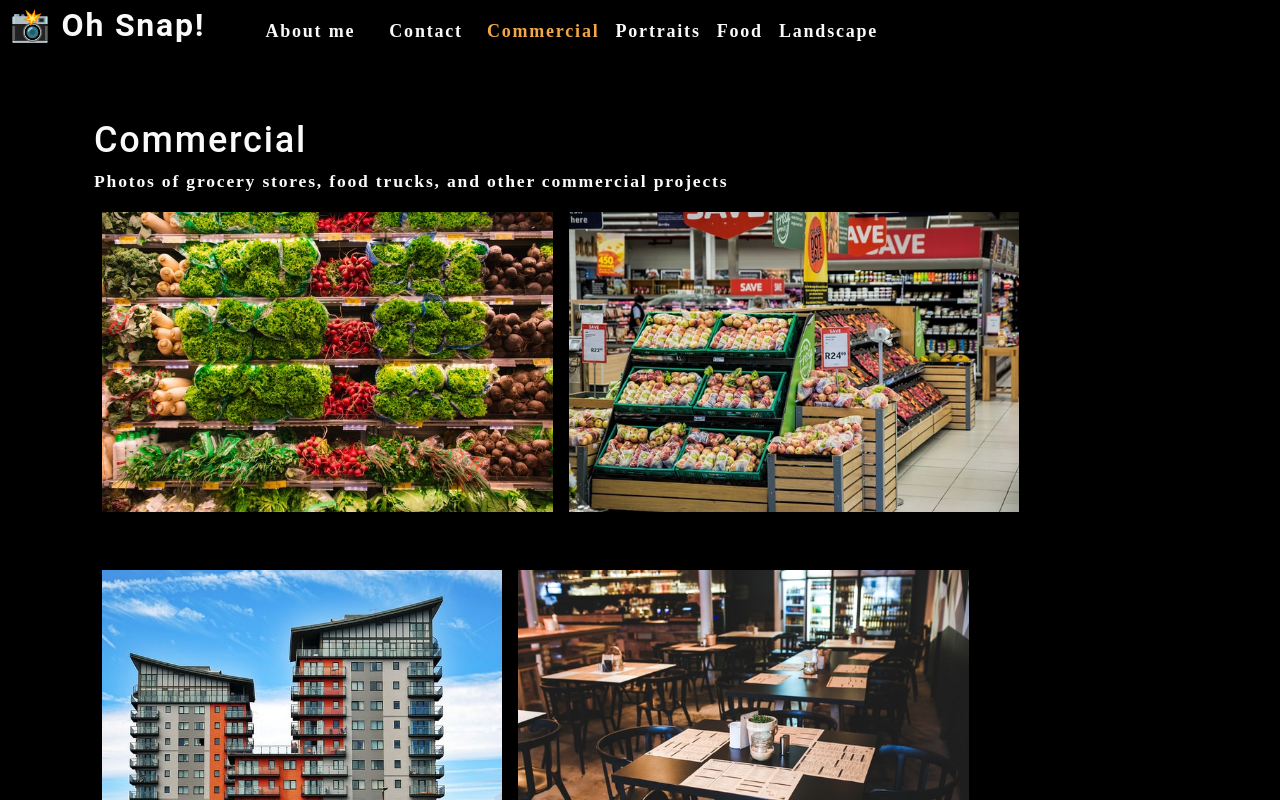
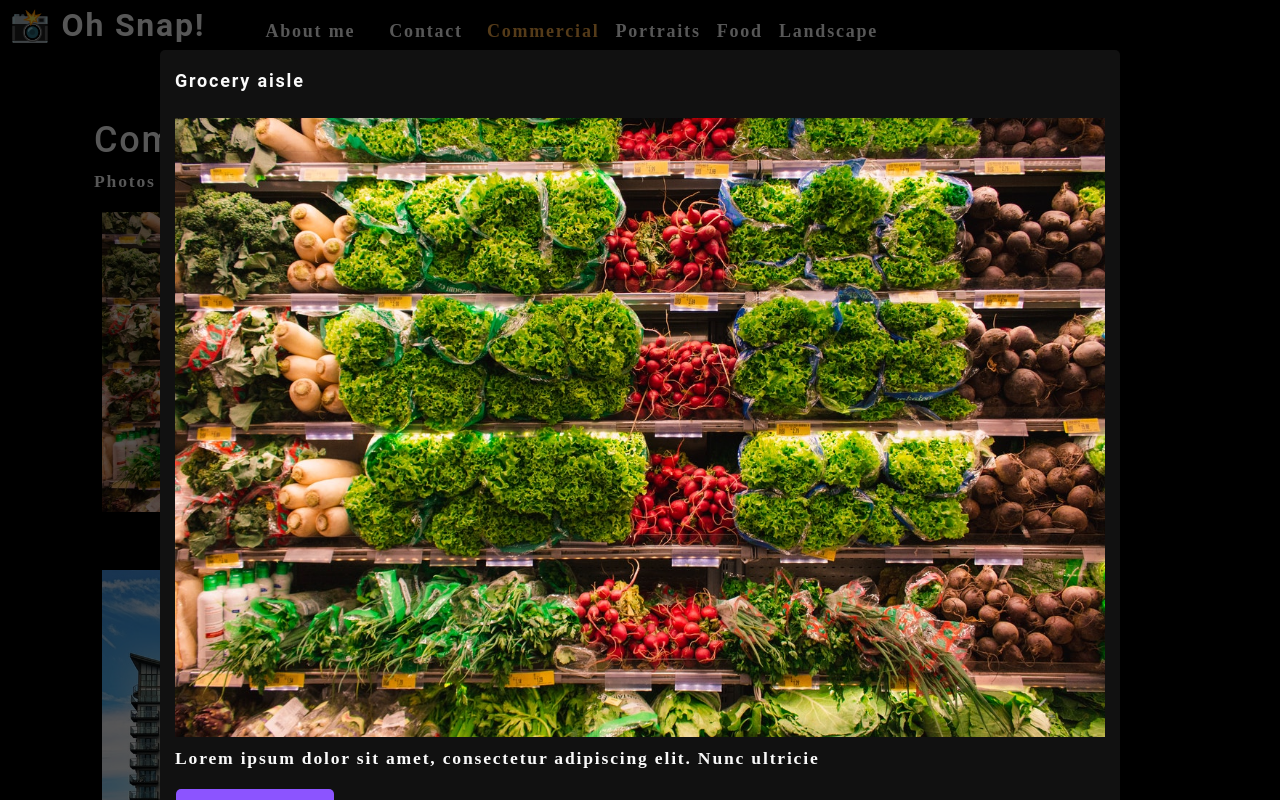
Before and after one commit to jamestw13/photography-portfolio, a React (Create React App) app: page / in a window 1280 px wide. Both pictures are taken after a click on the picture 327 px from the left and 361 px from the top of the page. Shown: the top 800 px of the page. Built offline with nearby package versions, Linux system fonts and the light colour scheme.

Commit message:
created modal and added functionality from photolist

```diff
--- /dev/null
+++ b/src/components/Modal/index.js
@@ -0,0 +1,18 @@
+import React from 'react';
+
+function Modal({currentPhoto}) {
+  const {name, category, description, index} = currentPhoto;
+
+  return (
+    <div className="modalBackdrop">
+      <div className="modalContainer">
+        <h3 className="modalTitle">{name}</h3>
+        <img src={require(`../../assets/large/${category}/${index}.jpg`)} alt={category} />
+        <p>{description}</p>
+        <button type="button">Close this modal</button>
+      </div>
+    </div>
+  );
+}
+
+export default Modal;
--- a/src/components/PhotoList/index.js
+++ b/src/components/PhotoList/index.js
@@ -1,4 +1,5 @@
 import React, {useState} from 'react';
+import Modal from '../../components/Modal';
 
 function PhotoList({category}) {
   const [photos] = useState([
@@ -99,14 +100,24 @@
     },
   ]);
 
+  const [currentPhoto, setCurrentPhoto] = useState();
+  function toggleModal(image, i) {
+    setCurrentPhoto({...image, index: i});
+    setIsModalOpen(true);
+  }
+
+  const [isModalOpen, setIsModalOpen] = useState(false);
+
   const currentPhotos = photos.filter(photo => photo.category === category);
   return (
     <div>
+      {isModalOpen && <Modal currentPhoto={currentPhoto} />}
       {currentPhotos.map((image, i) => (
         <img
           src={require(`../../assets/small/${category}/${i}.jpg`)}
           alt={image.name}
           className="img-thumbnail mx-1"
+          onClick={() => toggleModal(image, i)}
           key={image.name}
         />
       ))}
```
